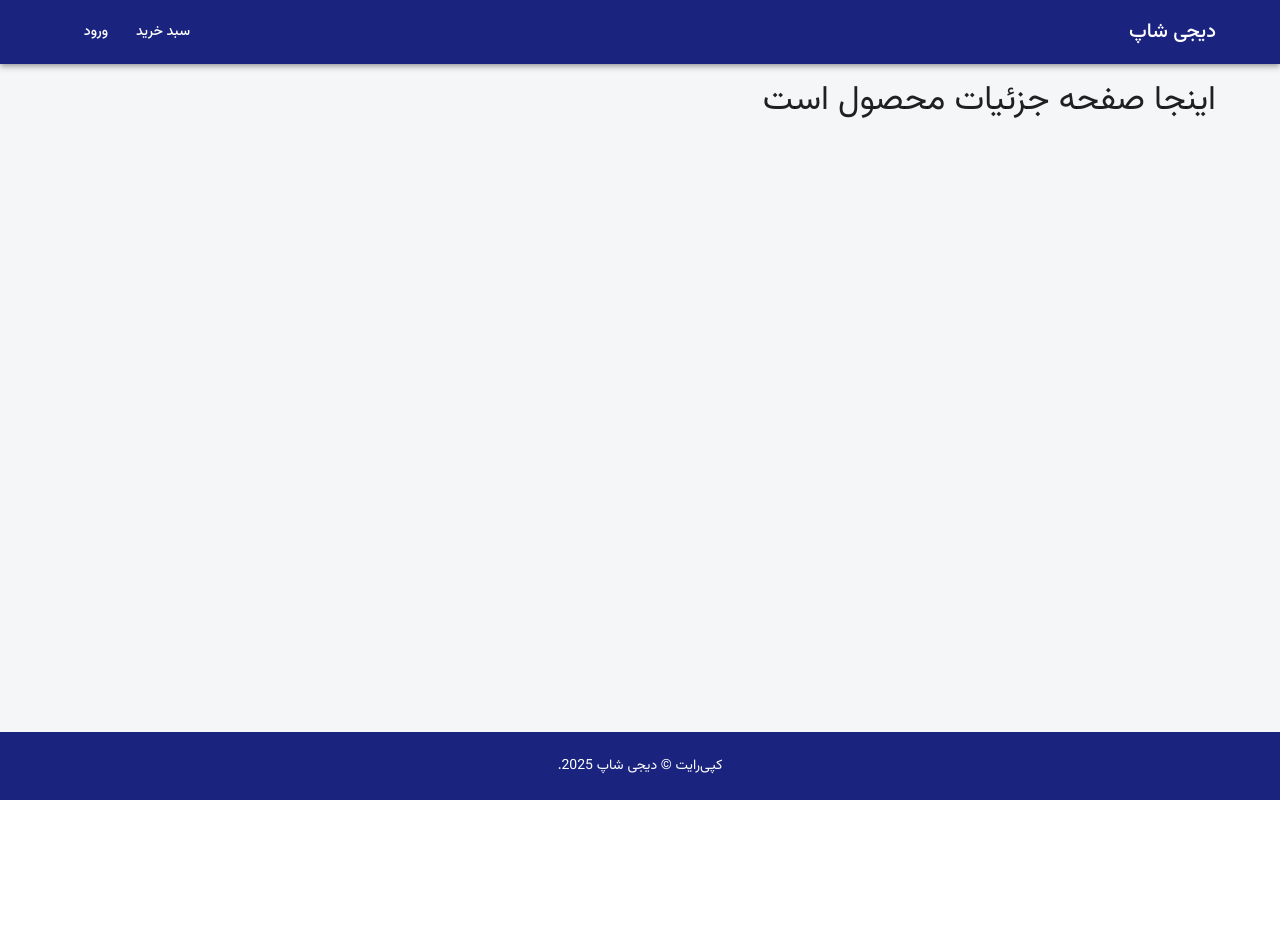
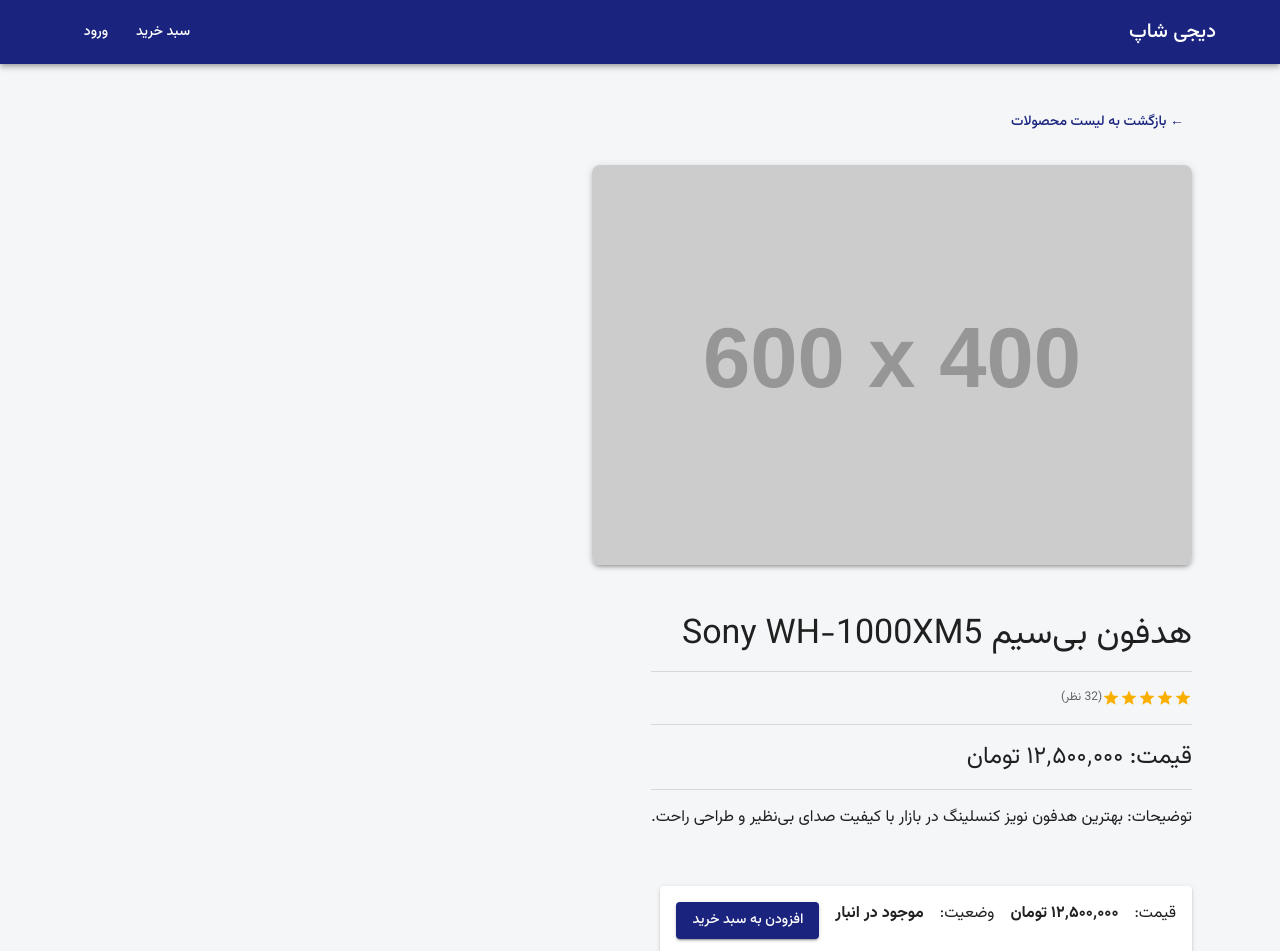
Before and after one commit to mhmd-sjad-nfsi/digi-shop-mern, a React (Vite) app in the folder frontend/: page /product/1 in a window 1280 px wide. Shown: the top 951 px of the page. Before the commit the page ends 800 px from the top, so only its background shows below. Built offline with nearby package versions, Linux system fonts and the light colour scheme.

Commit message:
Feat: Build out ProductDetailsPage with mock data and MUI layout

```diff
--- a/frontend/src/components/ProductCard.jsx
+++ b/frontend/src/components/ProductCard.jsx
@@ -1,6 +1,8 @@
 import React from 'react';
 import { Card, CardMedia, CardContent, Typography, Button, CardActions, CardActionArea } from '@mui/material';
 import { Link as RouterLink } from 'react-router-dom';
+import ProductRating from './ProductRating';
+
 
 const ProductCard = ({ product }) => {
   return (
@@ -17,6 +19,10 @@
           <Typography gutterBottom variant="h6" component="div" noWrap>
             {product.name}
           </Typography>
+          <ProductRating
+            value={product.rating}
+            text={`(${product.numReviews} نظر)`}
+          />
           <Typography variant="h5" color="primary">
             {product.price.toLocaleString('fa-IR')} تومان
           </Typography>
--- /dev/null
+++ b/frontend/src/components/ProductRating.jsx
@@ -0,0 +1,31 @@
+import React from "react";
+import { Box, Rating, Typography } from "@mui/material";
+
+const ProductRating = ({ value, text }) => {
+  return (
+    <Box
+      sx={{
+        display: "flex",
+        alignItems: "center",
+      }}
+    >
+      <Rating
+        name="read-only"
+        value={Number(value)}
+        precision={0.5}
+        readOnly
+        size="small"
+        sx={{
+          direction: "ltr",
+        }}
+      />
+      {text && (
+        <Typography variant="caption" sx={{ ml: 0.5, color: "text.secondary" }}>
+          {text}
+        </Typography>
+      )}
+    </Box>
+  );
+};
+
+export default ProductRating;
--- a/frontend/src/pages/ProductDetailsPage.jsx
+++ b/frontend/src/pages/ProductDetailsPage.jsx
@@ -1,11 +1,109 @@
-import React from 'react';
-import { Typography } from '@mui/material';
+import React from "react";
+import { useParams, Link as RouterLink } from "react-router-dom";
+import { Container, Typography, Grid, Box, Button, Paper,Divider } from "@mui/material";
+import productsData from "../productsData";
+import ProductRating from "../components/ProductRating";
 
 const ProductDetailsPage = () => {
+  const { id } = useParams(); // دریافت id از URL
+  const product = productsData.find((p) => p._id === id);
+
+  // مدیریت حالتی که محصول یافت نشود
+  if (!product) {
+    return (
+      <Container sx={{ py: 5, textAlign: "center" }}>
+        <Typography variant="h4" color="error">
+          محصول مورد نظر یافت نشد!
+        </Typography>
+        <Button
+          component={RouterLink}
+          to="/"
+          variant="contained"
+          sx={{ mt: 2 }}
+        >
+          بازگشت به صفحه اصلی
+        </Button>
+      </Container>
+    );
+  }
+
   return (
-    <Typography variant="h4">
-      اینجا صفحه جزئیات محصول است
-    </Typography>
+    <Container sx={{ py: 3 }} maxWidth="lg">
+      <Button component={RouterLink} to="/" sx={{ mb: 3 }}>
+        ← بازگشت به لیست محصولات
+      </Button>
+      <Grid container spacing={5}>
+        {/* ستون اول: تصویر محصول */}
+        <Grid item xs={12} md={6}>
+          <Box
+            component="img"
+            sx={{
+              width: "100%",
+              height: "auto",
+              borderRadius: 2,
+              boxShadow: 3,
+            }}
+            src={product.image}
+            alt={product.name}
+          />
+        </Grid>
+
+        {/* ستون دوم: اطلاعات محصول */}
+        <Grid item xs={12} md={3}>
+          <Typography variant="h4" component="h1" gutterBottom>
+            {product.name}
+          </Typography>
+          <Divider sx={{ my: 2 }} />
+          <ProductRating
+            value={product.rating}
+            text={`(${product.numReviews} نظر)`}
+          />
+          <Divider sx={{ my: 2 }} />
+          <Typography variant="h5" sx={{ my: 2 }}>
+            قیمت: {product.price.toLocaleString("fa-IR")} تومان
+          </Typography>
+          <Divider sx={{ my: 2 }} />
+          <Typography variant="body1" paragraph>
+            توضیحات: {product.description}
+          </Typography>
+        </Grid>
+
+        {/* ستون سوم: بخش اقدامات */}
+        <Grid item xs={12} md={3}>
+          <Paper elevation={2} sx={{ p: 2 }}>
+            <Grid container spacing={2}>
+              <Grid item xs={6}>
+                <Typography>قیمت:</Typography>
+              </Grid>
+              <Grid item xs={6}>
+                <Typography fontWeight="bold">
+                  {product.price.toLocaleString("fa-IR")} تومان
+                </Typography>
+              </Grid>
+              <Grid item xs={6}>
+                <Typography>وضعیت:</Typography>
+              </Grid>
+              <Grid item xs={6}>
+                <Typography fontWeight="bold">
+                  {product.countInStock > 0 ? "موجود در انبار" : "ناموجود"}
+                </Typography>
+              </Grid>
+              {/* در آینده بخش انتخاب تعداد هم اینجا اضافه میشه */}
+              <Grid item xs={12}>
+                <Button
+                  variant="contained"
+                  color="primary"
+                  fullWidth
+                  disabled={product.countInStock === 0}
+                >
+                  افزودن به سبد خرید
+                </Button>
+              </Grid>
+            </Grid>
+          </Paper>
+        </Grid>
+      </Grid>
+    </Container>
   );
 };
 
```
